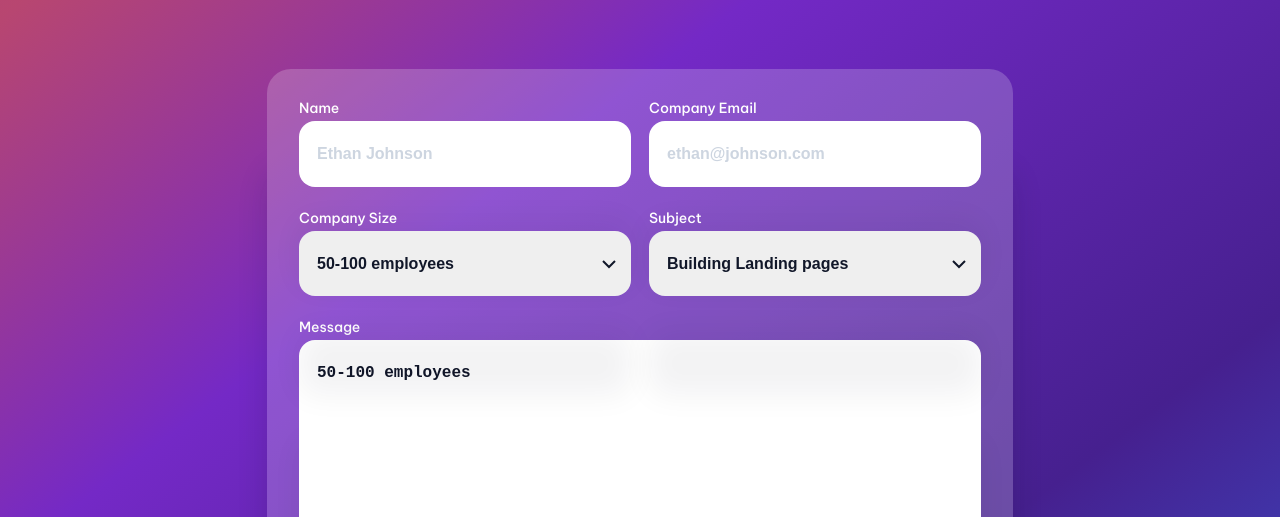
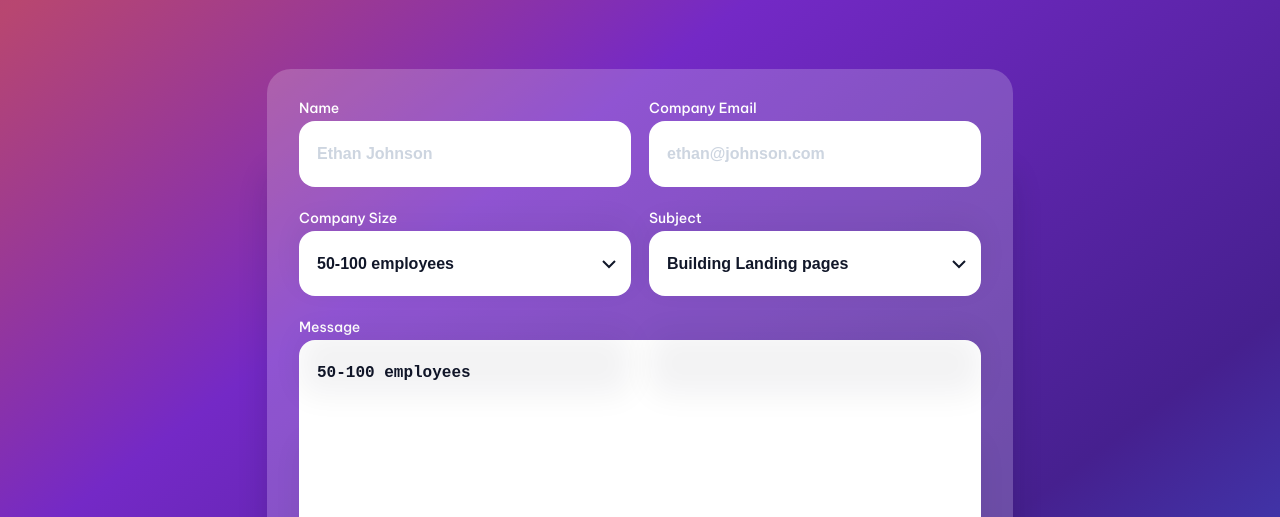
Before and after one commit to mateusz-98/contact-form, a plain HTML site: page index.html in a window 1280 px wide. Shown: the part 283-800 px from the top of the page. Drawn offline with Linux system fonts and the light colour scheme.

Commit message:
added white bg for inputs

```diff
--- a/style.css
+++ b/style.css
@@ -114,6 +114,7 @@ textarea {
     font-weight: 600;
     padding: 24px 18px;
     color: var(--text-clr);
+    background: var(--white-clr);
     box-shadow: 0 100px 30px 0 rgba(17, 23, 41, 0.05);
 }
 .form-button {
```
